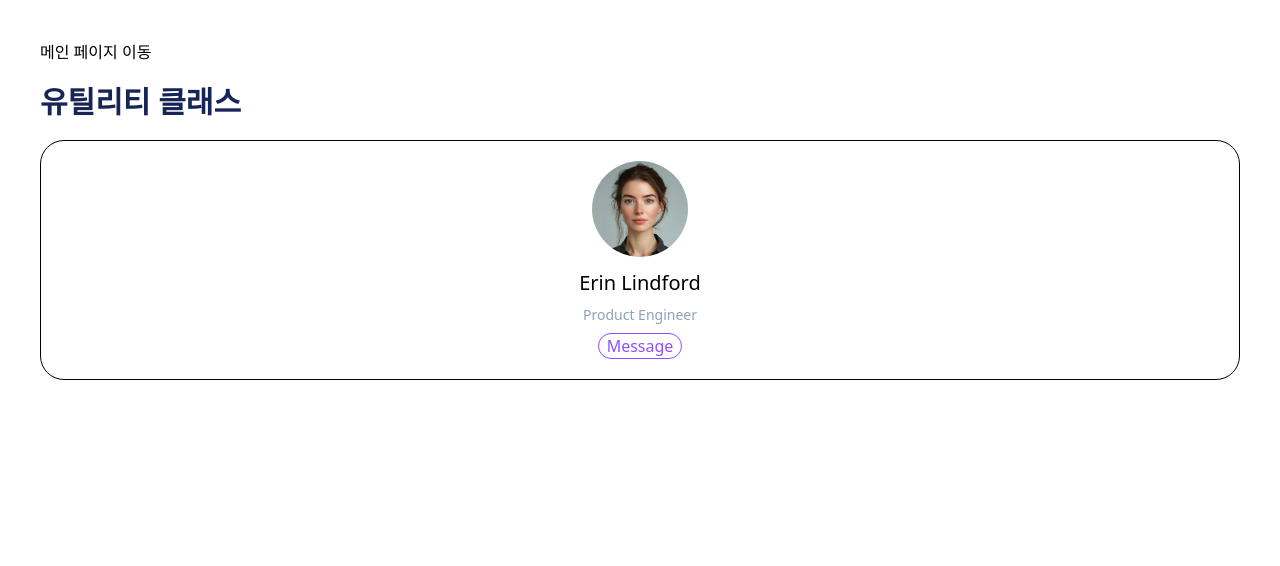
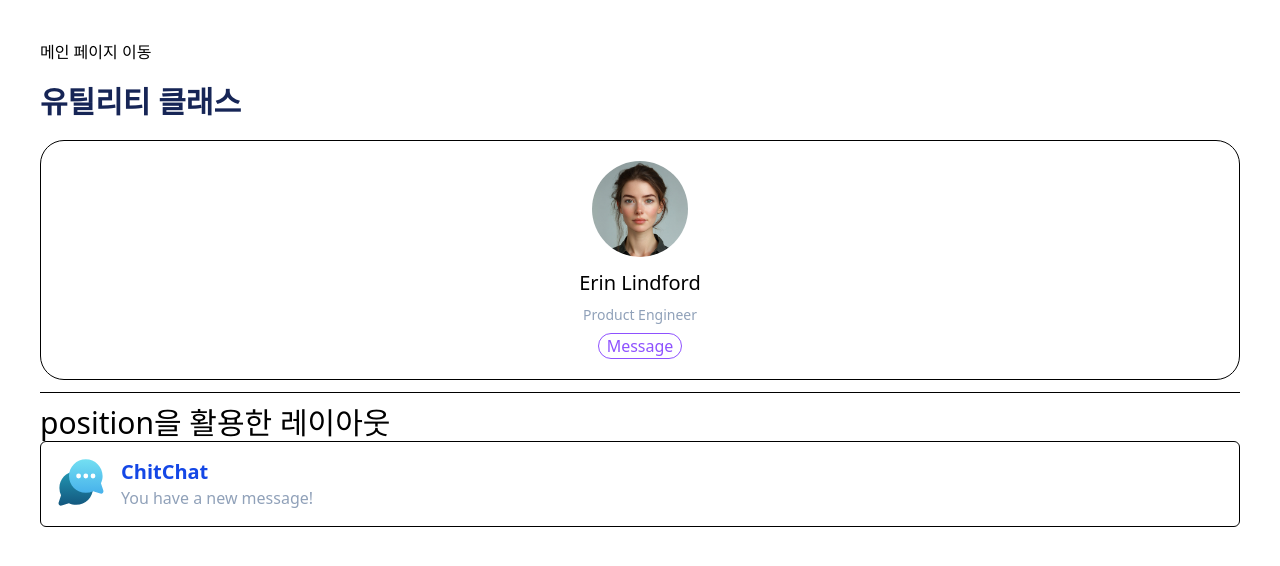
Before and after one commit to ruiwaa/learn-tailwind-vite, a website built with Vite: page src/utility-classes.html in a window 1280 px wide. Built offline with nearby package versions, Linux system fonts and the light colour scheme; a web font is replaced by a local one.

Commit message:
유틸리티 클래스

```diff
--- a/src/utility-classes.html
+++ b/src/utility-classes.html
@@ -22,7 +22,7 @@
       <img
         class="w-24 h-24 rounded-full mx-auto"
         src="./assets/images/character-01.jpg"
-        alt="1번 프로필"
+        alt=""
       />
       <figcaption class="flex flex-col gap-2 items-center mt-3">
         <p class="text-xl font-medium">Erin Lindford</p>
@@ -32,5 +32,16 @@
         </button>
       </figcaption>
     </figure>
+    <hr class="my-3" />
+    <h2 class="text-3xl">position을 활용한 레이아웃</h2>
+    <div class="border rounded-md p-4 pl-20 relative">
+      <strong class="text-xl text-blue-700">ChitChat</strong>
+      <p class="text-slate-400">You have a new message!</p>
+      <img
+        class="w-12 h-12 absolute top-4 left-4"
+        src="./assets/images/chit-chat.svg"
+        alt=""
+      />
+    </div>
   </body>
 </html>
```
